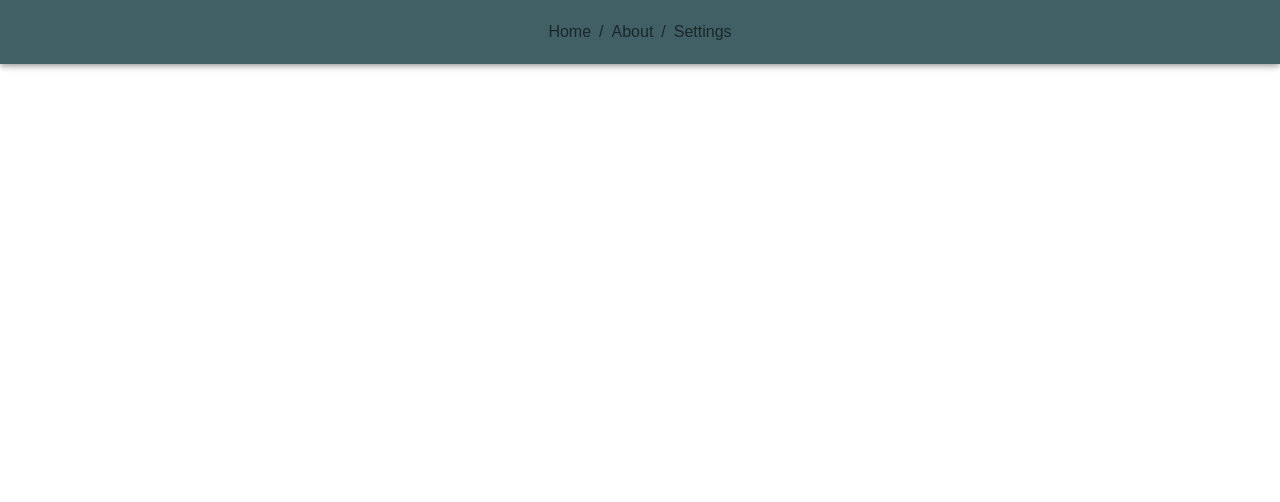
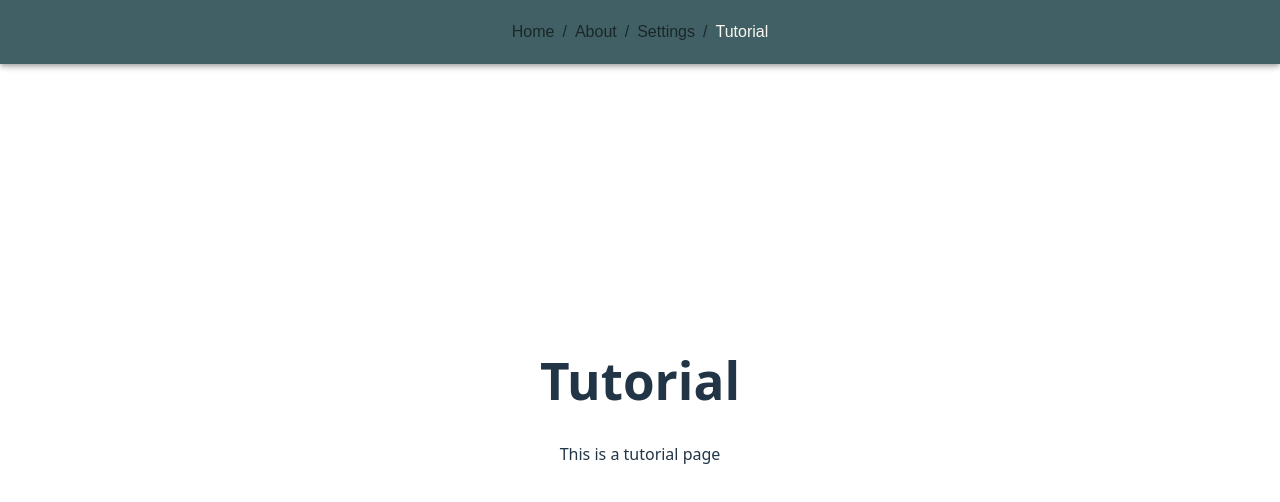
Before and after one commit to KhuramC/EconomySim, a React (Vite) app in the folder frontend/: page /Tutorial in a window 1280 px wide. Shown: the top 502 px of the page. Built offline with nearby package versions, Linux system fonts and the light colour scheme.

Commit message:
Added Tutorial Page to the navigation bar

```diff
--- a/frontend/src/Routes.jsx
+++ b/frontend/src/Routes.jsx
@@ -2,6 +2,7 @@ import { BrowserRouter as Router, Routes as Switch, Route } from 'react-router-d
 import HomePage from './pages/Home';
 import AboutPage from './pages/About';
 import SettingsPage from './pages/Settings';
+import TutorialPage from './pages/Tutorial';
 import Navbar from './components/Navbar';
 export const Routes = () => {
   return (
@@ -13,6 +14,7 @@ export const Routes = () => {
         <Route path="/home" element={<HomePage/>} />
         <Route path="/about" element={<AboutPage/>} />
         <Route path="/settings" element={<SettingsPage/>} />
+        <Route path="/tutorial" element={<TutorialPage/>} />
       </Switch>
     </Router>
   );
--- a/frontend/src/components/Navbar.jsx
+++ b/frontend/src/components/Navbar.jsx
@@ -19,6 +19,7 @@ function Navbar() {
         { label: "Home", path: "/" },
         { label: "About", path: "/about" },
         { label: "Settings", path: "/settings" },
+        { label: "Tutorial", path: "/Tutorial" },
     ];
 
 
--- /dev/null
+++ b/frontend/src/pages/Tutorial.jsx
@@ -0,0 +1,26 @@
+import { useState } from "react";
+import { Link } from "react-router-dom";
+import {
+  Button,
+  createTheme,
+  ThemeProvider,
+  Box,
+  Grid,
+  Paper,
+  Container,
+  Typography,
+  Stack
+} from "@mui/material";
+
+function Tutorial() {
+
+
+  return (
+      <div>
+        <h1>Tutorial</h1>
+        <p>This is a tutorial page</p>
+      </div>
+  );
+}
+
+export default Tutorial;
```
Also changed, not shown: 1 other file (tests, documents, lock files or other folders).
